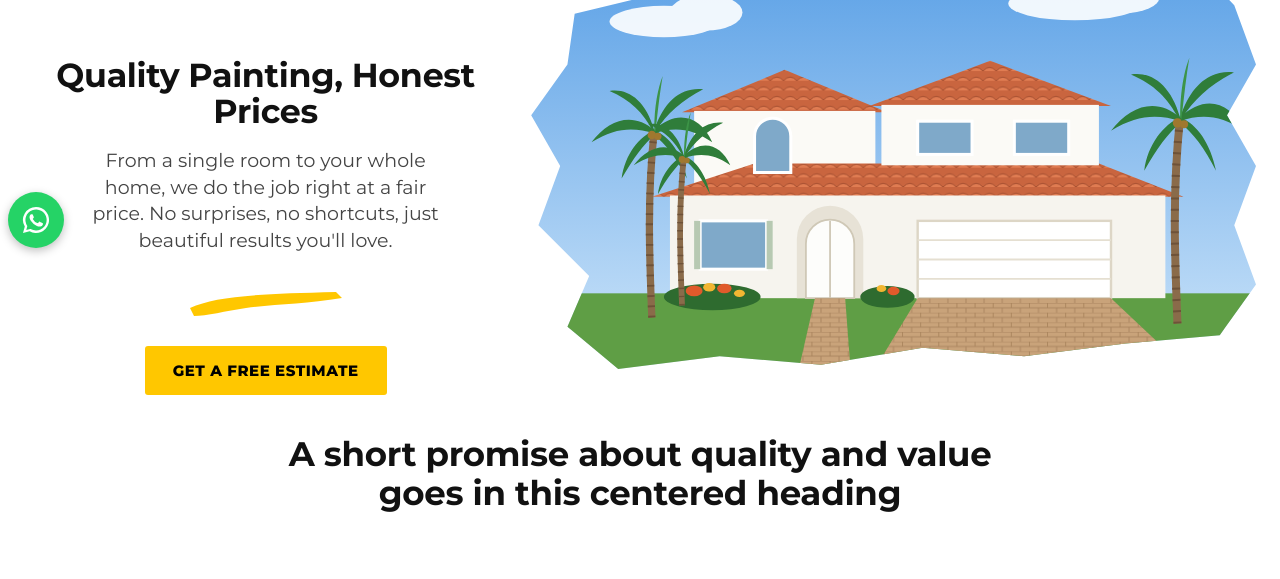
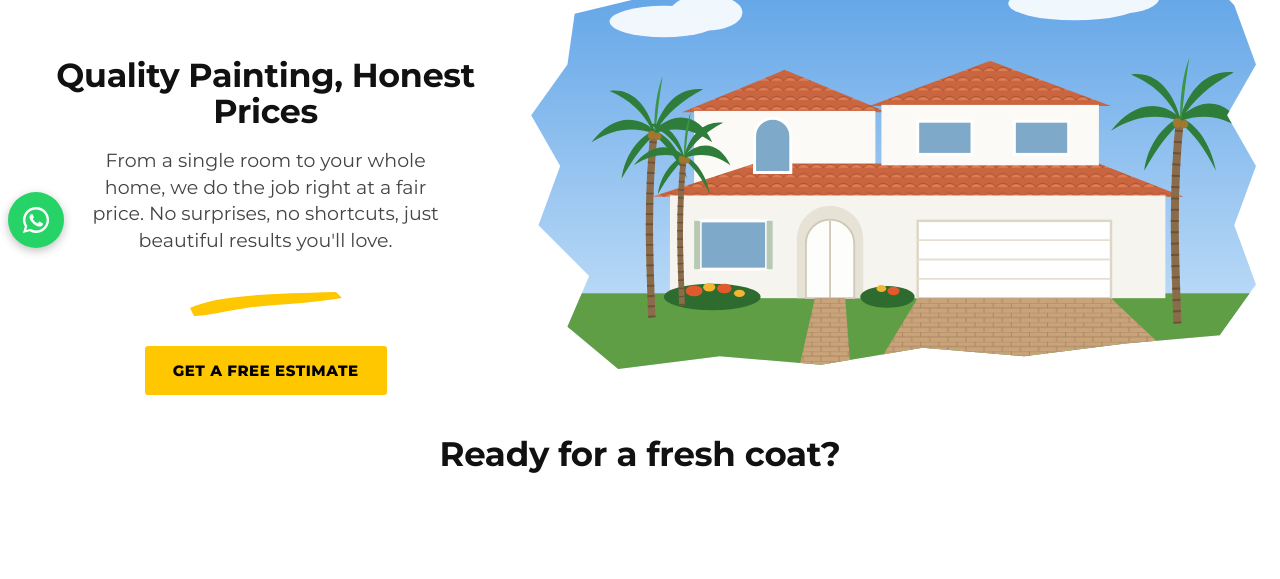
Before and after one commit to emi1yb0ck/boxx-painting-website, a plain HTML site: page index.html in a window 1280 px wide. Shown: the part 180-759 px from the top of the page. Drawn offline with Linux system fonts and the light colour scheme.

Commit message:
Update centered heading

```diff
--- a/index.html
+++ b/index.html
@@ -77,7 +77,7 @@
 
   <!-- ===== INTRO ===== -->
   <section class="intro">
-    <h2>A short promise about quality and value goes in this centered heading</h2>
+    <h2>Ready for a fresh coat?</h2>
   </section>
 
   <!-- ===== PRICES ===== -->
```
